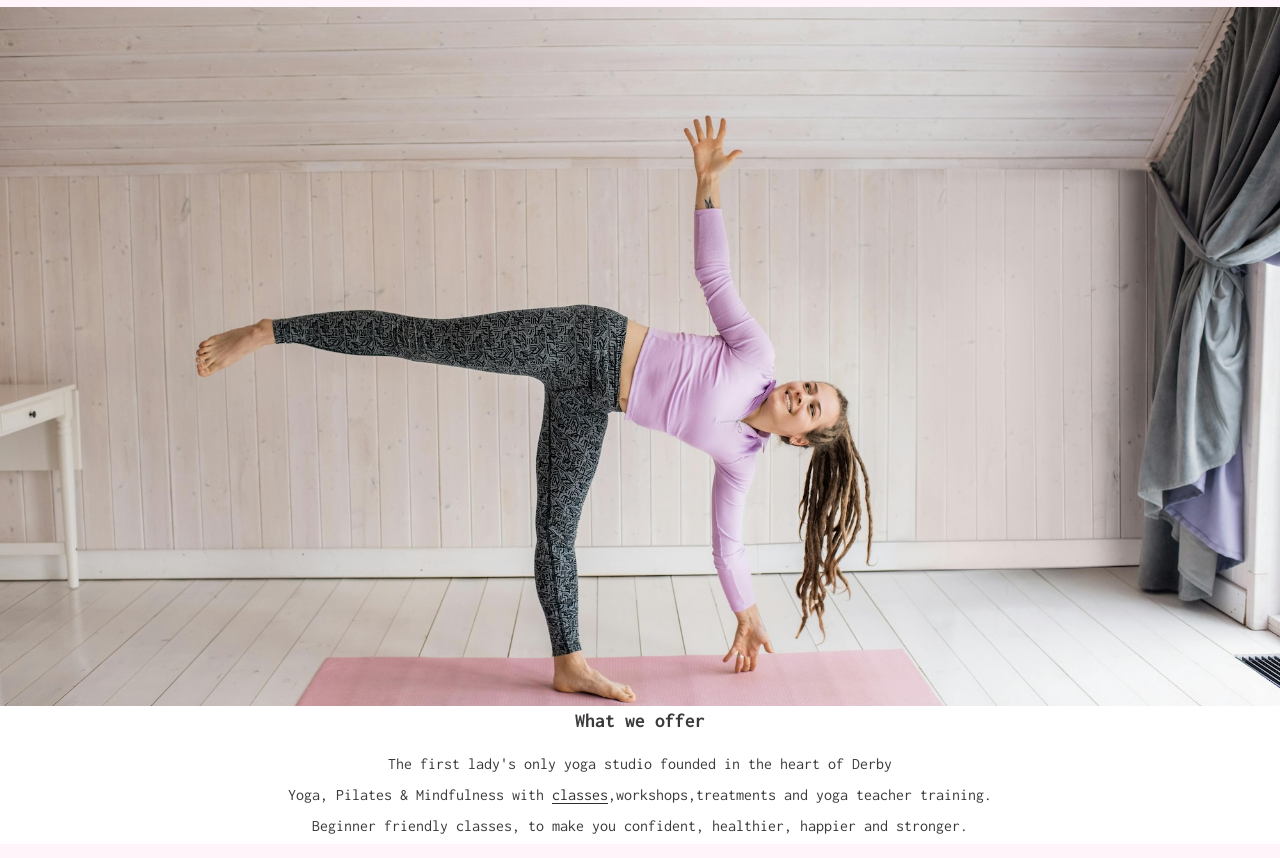
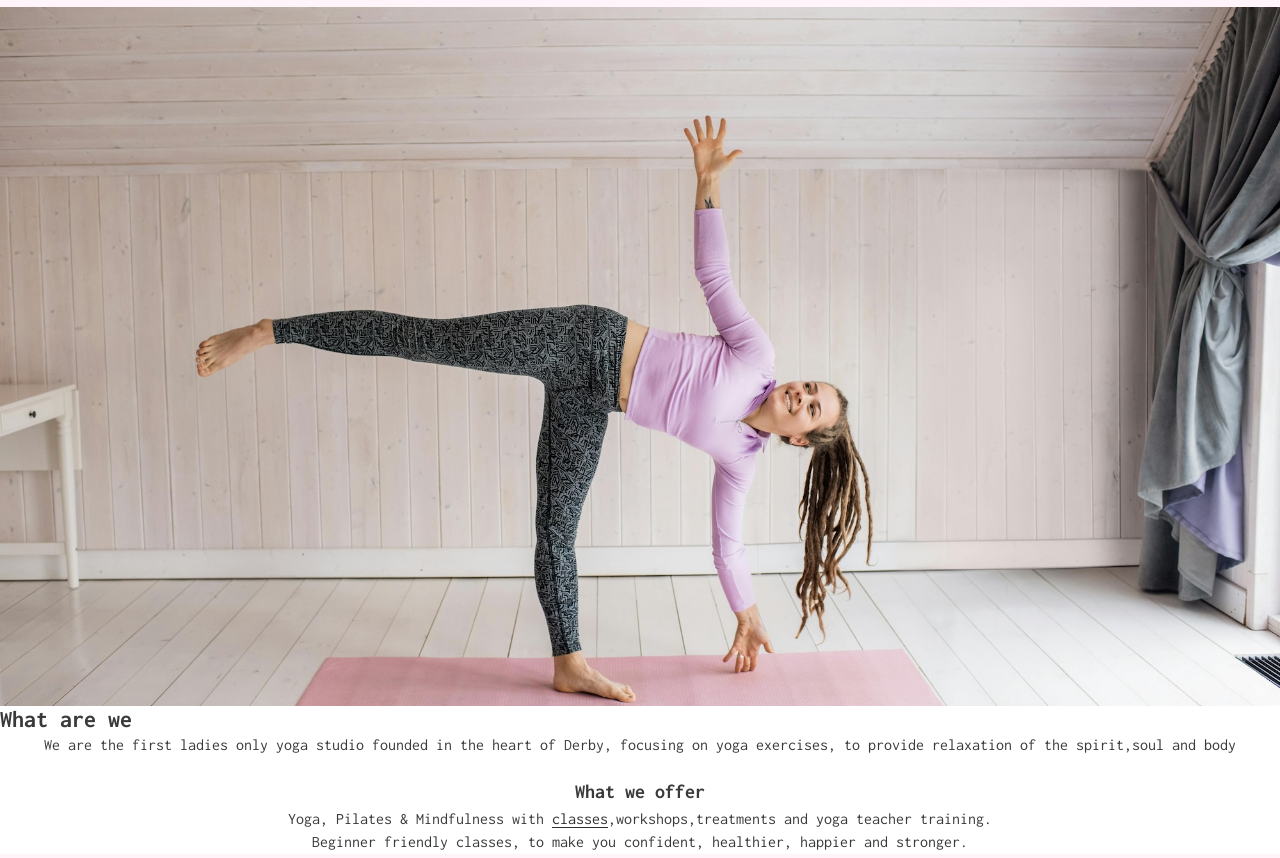
Before and after one commit to Oluwapelumi99/Yoga-Club, a plain HTML site: page index.html in a window 1280 px wide. Shown: the part 62-920 px from the top of the page. Drawn offline with Linux system fonts and the light colour scheme.

Commit message:
Add an h2 element in the index.html and add some contents

```diff
--- a/assets/css/style.css
+++ b/assets/css/style.css
@@ -49,7 +49,7 @@ main
     width: 100%;
     background: url("./images/pexels-alexy-almond-3758057\ \(1\).jpg") no-repeat center center/cover;
 }
-#h2
+#h3
 {   text-align: center;
     padding-bottom: 4px;
     padding-top: 4px;
@@ -57,10 +57,10 @@ main
 }
 p
 {   text-align: center;
-    padding: 4px;
-    margin: 4px;
-    padding-bottom: 5px;
-    margin-bottom: 5px;
+    padding: 2px;
+    margin: 2px;
+    padding-bottom: 2px;
+    margin-bottom: 2px;
 }
 
  p .Classes
--- a/index.html
+++ b/index.html
@@ -26,10 +26,12 @@
     <!--Main content-->
     <main>
         <div id="main-image"></div>
+        <h2 id="h2">What are we</h2>
+        <p>We are the first ladies only yoga studio founded in the heart of Derby, focusing on yoga exercises,
+            to provide relaxation of the spirit,soul and body</p>
             <div>
-        <h2 id="h2">What we offer</h2>
+        <h3 id="h3">What we offer</h3>
         <div>
-            <p>The first lady's only yoga studio founded in the heart of Derby</p>
             <p>Yoga, Pilates & Mindfulness with <span><a href="classes.html" class="Classes">classes</a></span>,workshops,treatments and yoga teacher training.</p>
             <p>Beginner friendly classes, to make you confident, healthier, happier and stronger.</p>
         </div>
```
